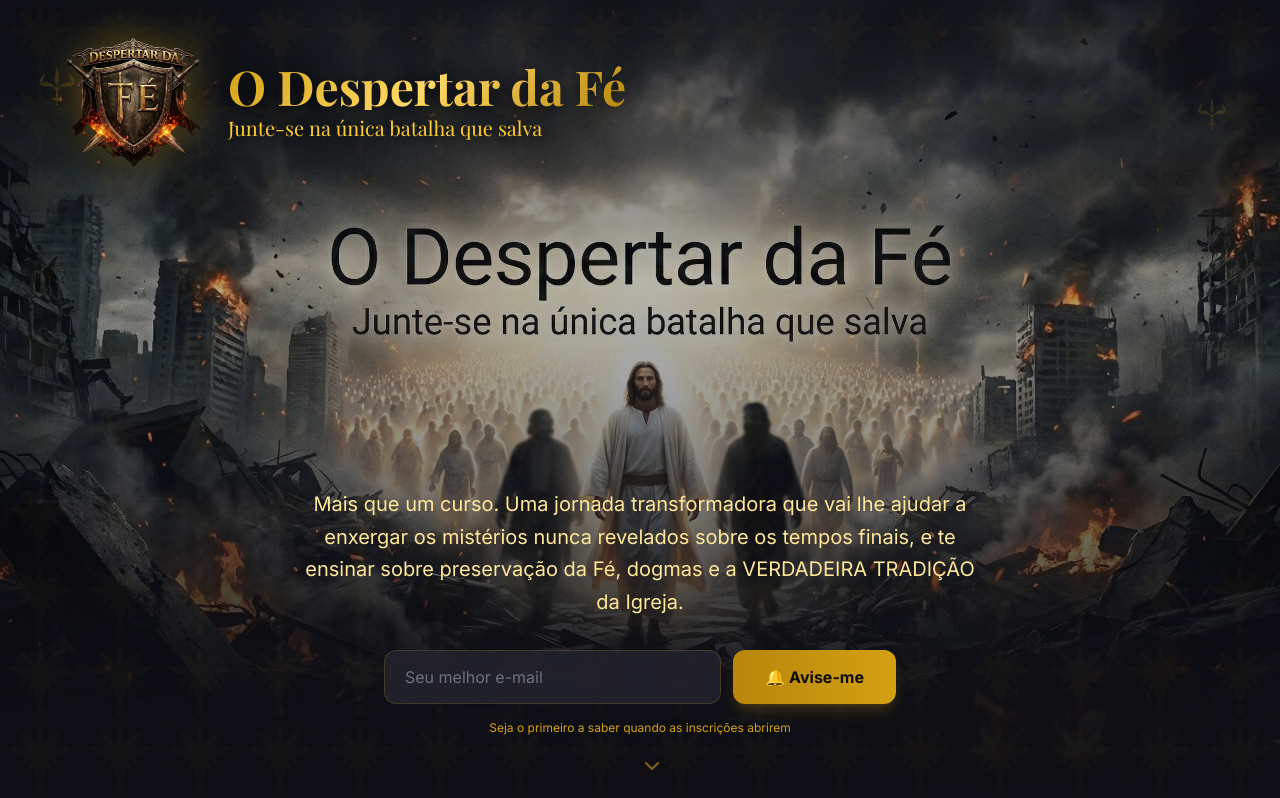
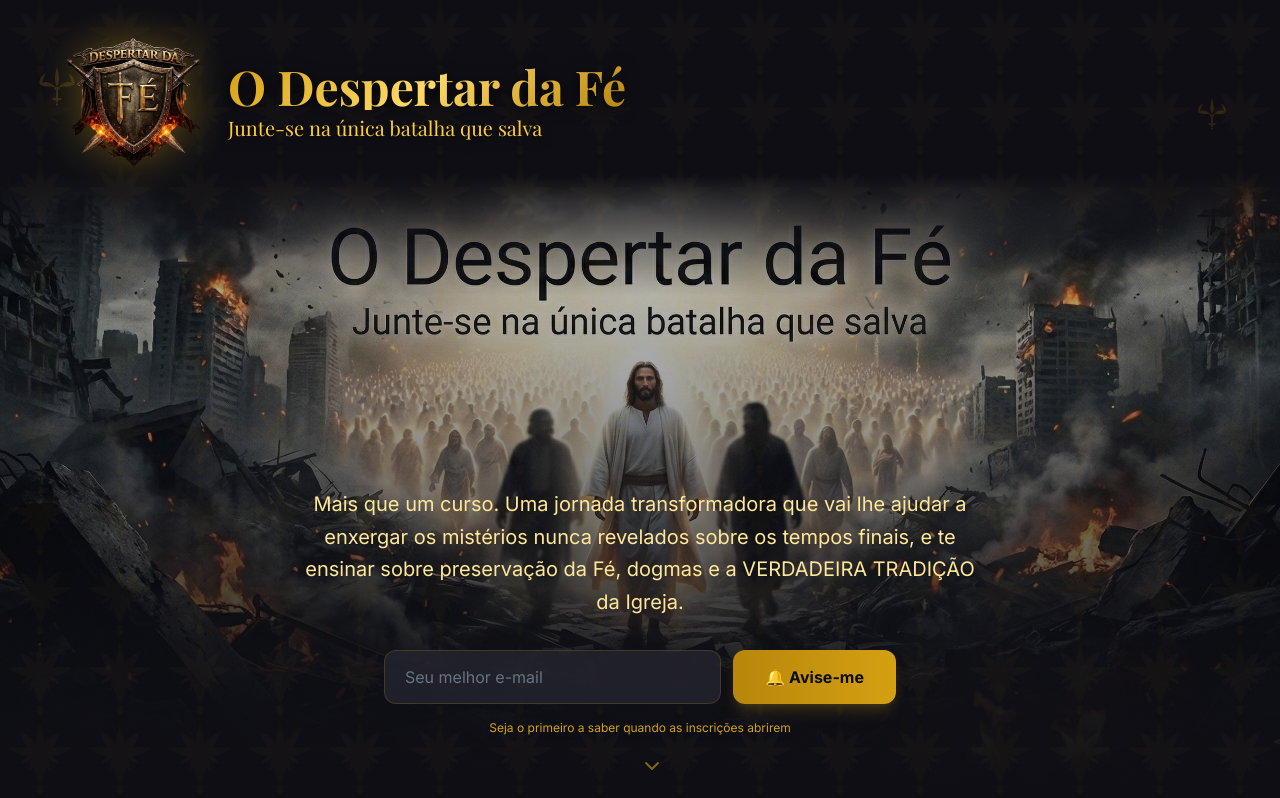
Before and after one commit to JonesGit4/odespertar_da_fe, a Next.js app: page /dark in a window 1280 px wide. Shown: the top 798 px of the page. Built offline with nearby package versions, Linux system fonts and the light colour scheme; a web font is replaced by a local one.

Commit message:
restore original hero + solid dark band over baked-in text + gold HTML title overlay

```diff
--- a/app/dark/page.tsx
+++ b/app/dark/page.tsx
@@ -48,7 +48,9 @@ export default function DarkLandingPage() {
               priority
             />
             <div className="absolute inset-0 bg-gradient-to-t from-dark-800 via-dark-800/40 to-transparent" />
-            <div className="absolute inset-0 bg-gradient-to-b from-dark-800/80 via-dark-800/50 to-transparent" style={{ height: '35%' }} />
+            {/* Solid dark band at top to fully cover baked-in black text in JPEG */}
+            <div className="absolute inset-x-0 top-0 bg-dark-800" style={{ height: '22%' }} />
+            <div className="absolute inset-x-0 bg-gradient-to-b from-dark-800 to-transparent" style={{ top: '22%', height: '15%' }} />
           </div>
           <div className="absolute inset-0 fleur-bg-pattern pointer-events-none" />
           <div className="absolute top-16 left-8 animate-float pointer-events-none">
@@ -123,13 +125,15 @@ export default function DarkLandingPage() {
               priority
             />
             <div className="absolute inset-0 bg-gradient-to-t from-dark-800 via-transparent to-dark-800/30" />
-            <div className="absolute inset-0 bg-gradient-to-b from-dark-800/80 via-dark-800/40 to-transparent" style={{ height: '40%' }} />
-            {/* Gold title overlay to cover baked-in black text */}
-            <div className="absolute top-4 left-0 right-0 z-10 text-center px-4">
-              <h1 className="text-3xl font-serif font-bold text-gradient-gold drop-shadow-[0_2px_8px_rgba(0,0,0,0.9)]">
+            {/* Solid dark band at top to cover baked-in black text */}
+            <div className="absolute inset-x-0 top-0 bg-dark-800" style={{ height: '25%' }} />
+            <div className="absolute inset-x-0 bg-gradient-to-b from-dark-800 to-transparent" style={{ top: '25%', height: '15%' }} />
+            {/* Gold title overlay */}
+            <div className="absolute top-3 left-0 right-0 z-10 text-center px-4">
+              <h1 className="text-2xl font-serif font-bold text-gradient-gold drop-shadow-[0_2px_8px_rgba(0,0,0,0.9)]">
                 O Despertar da Fé
               </h1>
-              <p className="text-gold-400 text-base font-serif mt-1 drop-shadow-[0_2px_6px_rgba(0,0,0,0.9)]">
+              <p className="text-gold-400 text-sm font-serif mt-1 drop-shadow-[0_2px_6px_rgba(0,0,0,0.9)]">
                 Junte-se na única batalha que salva
               </p>
             </div>
```
